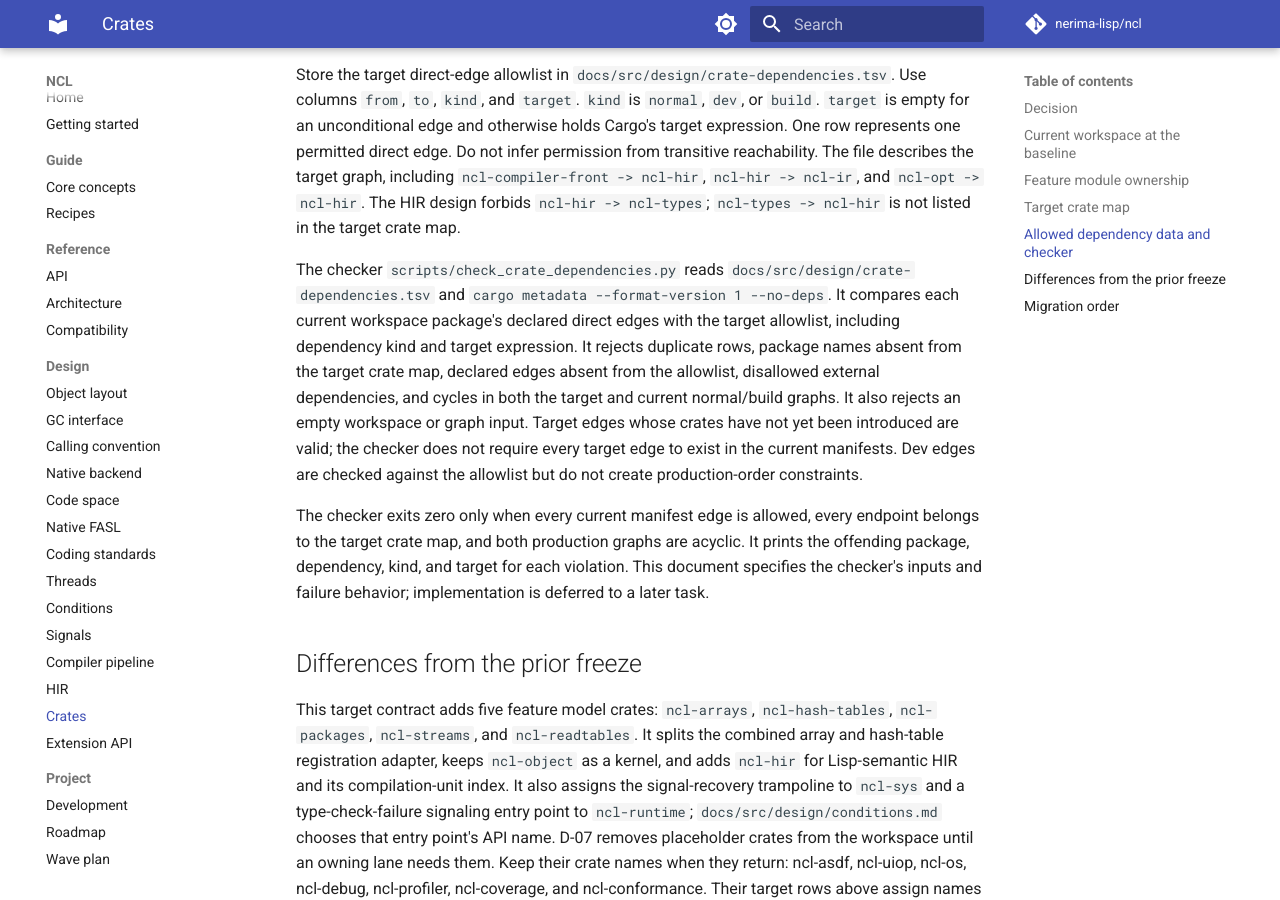
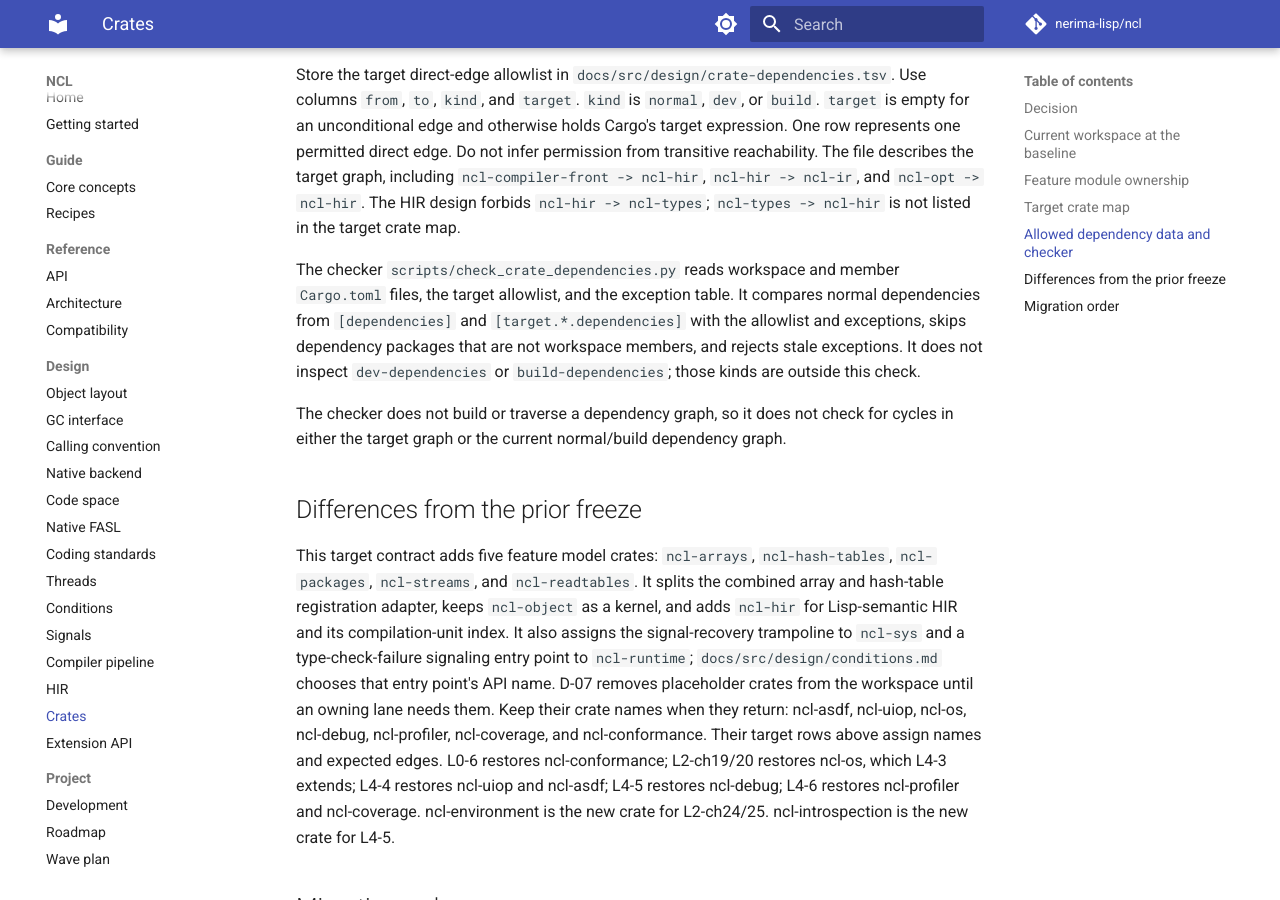
Before and after one commit to nerima-lisp/ncl, an MkDocs documentation site: the page built from docs/src/design/crates.md, in a window 1280 px wide and 900 px high, scrolled down 10130 px. Built offline with MkDocs 1.6.1 and Material for MkDocs 9.7.7, drawn with Linux system fonts in a browser that asks for light colours; comment, search, counter and statistics services are not loaded.

Commit message:
docs: describe dependency checker accurately

```diff
--- a/docs/src/design/crates.md
+++ b/docs/src/design/crates.md
@@ -139,9 +139,9 @@ Baseline dev edges are listed separately in the current-workspace table. They do
 
 Store the target direct-edge allowlist in `docs/src/design/crate-dependencies.tsv`. Use columns `from`, `to`, `kind`, and `target`. `kind` is `normal`, `dev`, or `build`. `target` is empty for an unconditional edge and otherwise holds Cargo's target expression. One row represents one permitted direct edge. Do not infer permission from transitive reachability. The file describes the target graph, including `ncl-compiler-front -> ncl-hir`, `ncl-hir -> ncl-ir`, and `ncl-opt -> ncl-hir`. The HIR design forbids `ncl-hir -> ncl-types`; `ncl-types -> ncl-hir` is not listed in the target crate map.
 
-The checker `scripts/check_crate_dependencies.py` reads `docs/src/design/crate-dependencies.tsv` and `cargo metadata --format-version 1 --no-deps`. It compares each current workspace package's declared direct edges with the target allowlist, including dependency kind and target expression. It rejects duplicate rows, package names absent from the target crate map, declared edges absent from the allowlist, disallowed external dependencies, and cycles in both the target and current normal/build graphs. It also rejects an empty workspace or graph input. Target edges whose crates have not yet been introduced are valid; the checker does not require every target edge to exist in the current manifests. Dev edges are checked against the allowlist but do not create production-order constraints.
+The checker `scripts/check_crate_dependencies.py` reads workspace and member `Cargo.toml` files, the target allowlist, and the exception table. It compares normal dependencies from `[dependencies]` and `[target.*.dependencies]` with the allowlist and exceptions, skips dependency packages that are not workspace members, and rejects stale exceptions. It does not inspect `dev-dependencies` or `build-dependencies`; those kinds are outside this check.
 
-The checker exits zero only when every current manifest edge is allowed, every endpoint belongs to the target crate map, and both production graphs are acyclic. It prints the offending package, dependency, kind, and target for each violation. This document specifies the checker's inputs and failure behavior; implementation is deferred to a later task.
+The checker does not build or traverse a dependency graph, so it does not check for cycles in either the target graph or the current normal/build dependency graph.
 
 ## Differences from the prior freeze
 
```
